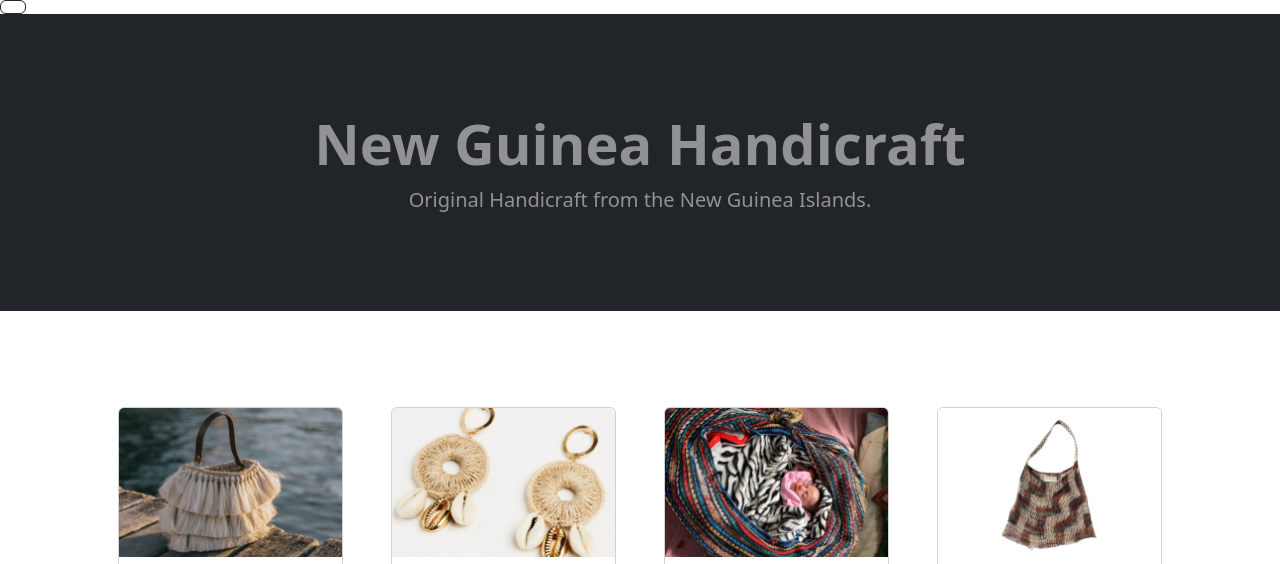
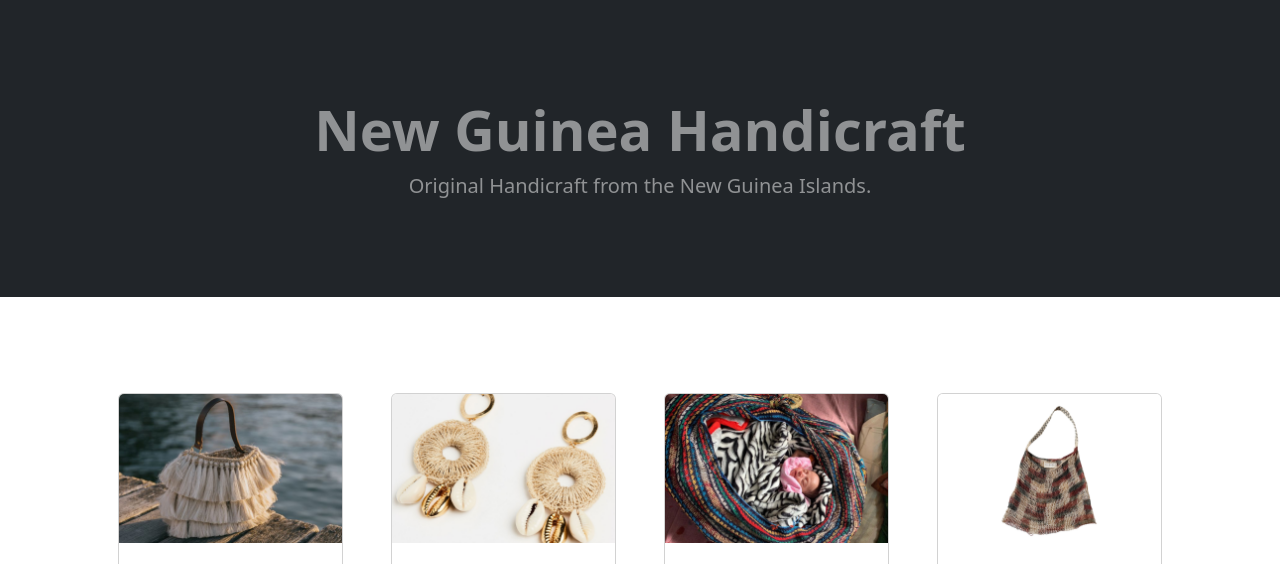
Before and after one commit to yamilegombo/Sacode-tantangan-02-ngh-yamile-gombo, a plain HTML site: page index.html in a window 1280 px wide. Shown: the top 564 px of the page. Drawn offline with nearby package versions, Linux system fonts and the light colour scheme.

Commit message:
Update index.html

```diff
--- a/index.html
+++ b/index.html
@@ -20,15 +20,7 @@
     </head>
     <body>
 
-                    <form class="d-flex">
-                        <button class="btn btn-outline-dark" type="">
 
-                            <span class="badge bg-dark text-white ms-1 rounded-pill"></span>
-                        </button>
-                    </form>
-                </div>
-            </div>
-        </nav>
         <!-- Header-->
 
         <header class="bg-dark py-5">
```
